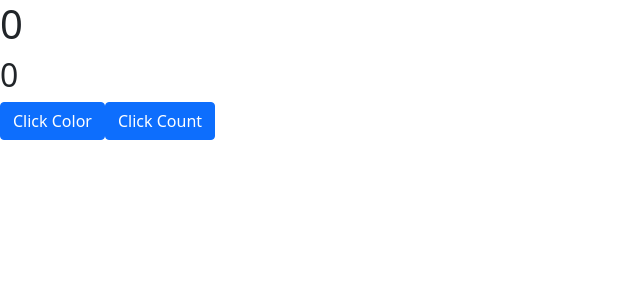
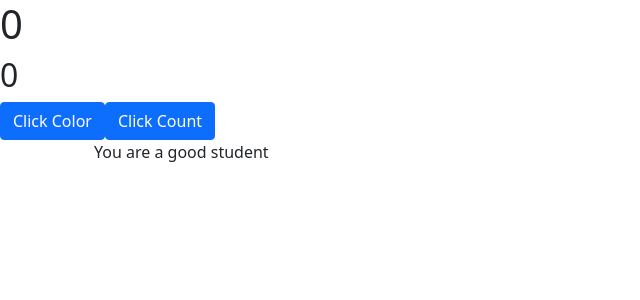
Before and after one commit to NeerajKatheriya1435/Durgesh_React_Hooks, a React (Vite) app: page / in a window 1280 px wide. Shown: the top 300 px of the page, without its empty margins (0-640 px from the left). Built offline with nearby package versions, Linux system fonts and the light colour scheme.

Commit message:
useRef hook explained

```diff
--- a/src/App.jsx
+++ b/src/App.jsx
@@ -1,72 +1,30 @@
 
-import { useState, useEffect } from 'react'
+import { useState, useEffect, useRef } from 'react'
 import './App.css'
 
 function App() {
-
-  // const [name, setName] = useState("Neeraj Katheriya")
-  // const handleChange = () => {
-  //   if (name === "Neeraj Katheriya") {
-  //     setName("Durgesh First");
-  //   } else {
-  //     setName("Neeraj Katheriya");
-  //   }
-  // }
-  // const object1 =
-  // {
-  //   id: 1,
-  //   name: "Neeraj",
-  //   age: 34
-  // }
-  // const [obj, setObj] = useState(object1)
-  // const handleClear = () => {
-  //   setObj({ ...obj, name: "Tech-Mech", age: 89 })
-  // }
   const [count, setCount] = useState(0)
   const [color, setColor] = useState(0)
-
-  // Runs on every render
-  useEffect(() => {
-    console.log("Hello Durgesh i am on every render");
-  })
-
-  // Runs on only first render
+  let durgesh = useRef(0)
+  let divref = useRef()
 
   useEffect(() => {
-    console.log("This was called only on first render")
-  }, [])
+    durgesh.current = durgesh.current + 1;
+    console.log("I am on every render... ", durgesh.current)
+  })
+  useEffect(() => {
+    // console.log(divref.current.style.backGroundColor = "red")
 
-  useEffect(() => {
-    console.log("This is called when count is changed")
-  }, [count])
-
-  useEffect(() => {
-    console.log("This is called when color is changed")
   }, [color])
-
-
-
-
   const handlClickColor = () => {
     setColor(color + 1);
+    divref.current.style.backgroundColor = "red";
   }
   const handlClickCount = () => {
-    setColor(count + 1);
+    setCount(count + 1);
   }
   return (
     <>
-      {/* <div className="container my-4">
-        {
-          // obj.map((element) => {
-          //   return ()
-          // })
-          <h1>Name:{obj.name} && Age: {obj.age} Id:{obj.id}</h1>
-        }
-        // <button className="btn btn-primary" onClick={handleClear}>
-        //   Click Me
-        // </button>
-      </div> */}
-      {/* UseEffect */}
       <h1>{count}</h1>
       <h2>{color}</h2>
       <button className="btn btn-primary" onClick={handlClickColor}>
@@ -75,7 +33,9 @@ function App() {
       <button className="btn btn-primary" onClick={handlClickCount}>
         Click Count
       </button>
-
+      <div className="container" ref={divref}>
+        You are a good student
+      </div>
     </>
   )
 }
```
